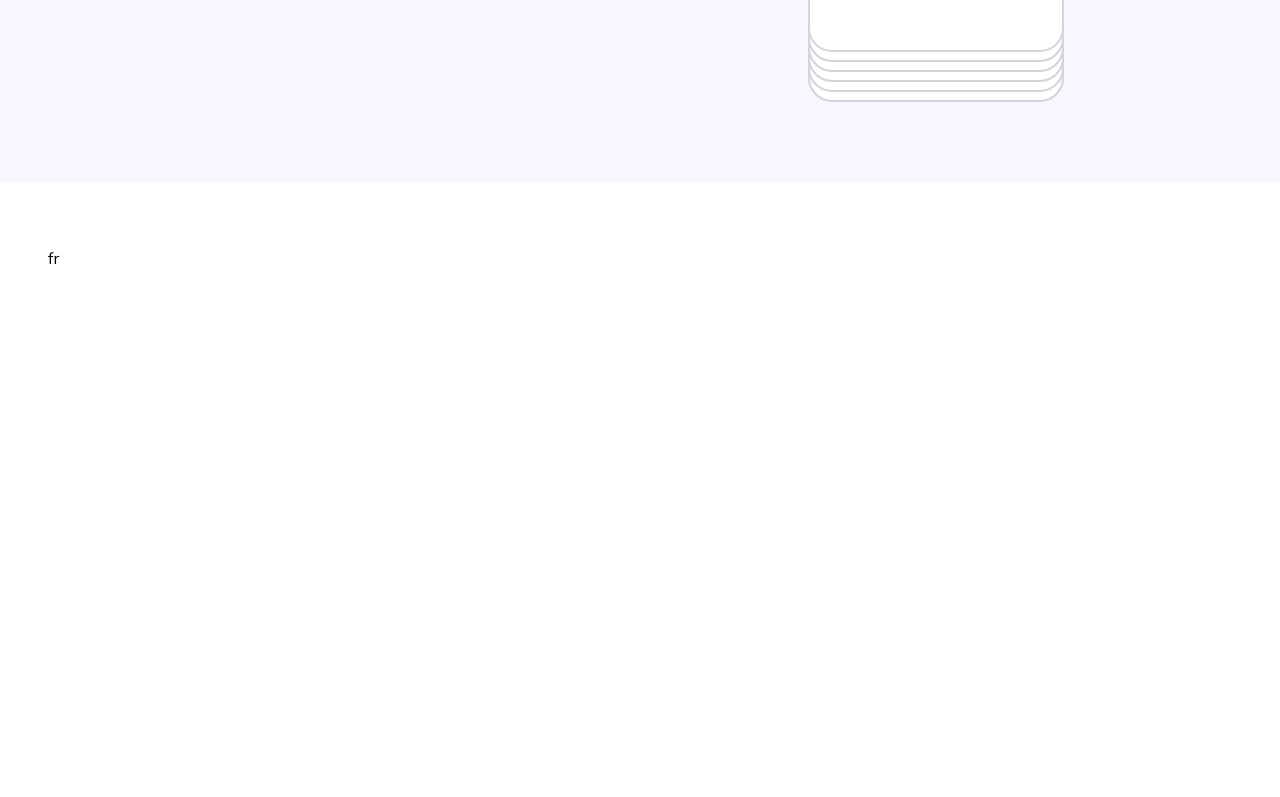
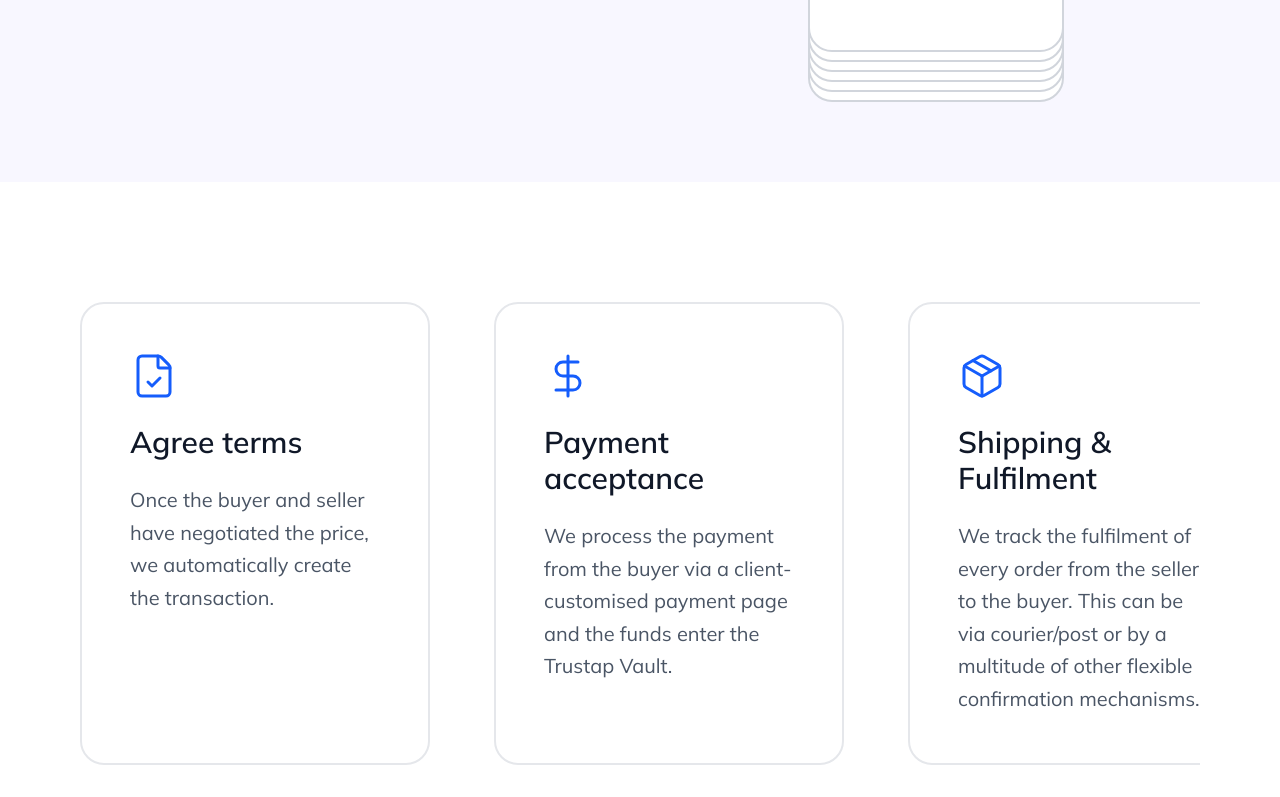
Before and after one commit to SaidislomSaidazimovv/Tasdiq.uz, a React (Vite) app: page / in a window 1280 px wide. Shown: the part 2000-2797 px from the top of the page. Before the commit the page ends 2270 px from the top, so only its background shows below. Built offline with nearby package versions, Linux system fonts and the light colour scheme.

Commit message:
transactionCarousel section added

```diff
--- /dev/null
+++ b/src/components/TransactionCarousel/TransactionCarousel.jsx
@@ -0,0 +1,187 @@
+import React, { useRef, useState } from "react";
+import {
+  FileCheck,
+  DollarSign,
+  Package,
+  ArrowRight,
+  Shield,
+  CheckCircle,
+  Users,
+  CreditCard,
+  Lock,
+  ArrowLeft,
+} from "lucide-react";
+
+const TransactionStepsSection = () => {
+  const [currentIndex, setCurrentIndex] = useState(0);
+  const scrollContainerRef = useRef(null);
+
+  const steps = [
+    {
+      icon: <FileCheck className="w-12 h-12 text-blue-600" strokeWidth={1.5} />,
+      title: "Agree terms",
+      description:
+        "Once the buyer and seller have negotiated the price, we automatically create the transaction.",
+    },
+    {
+      icon: (
+        <DollarSign className="w-12 h-12 text-blue-600" strokeWidth={1.5} />
+      ),
+      title: "Payment acceptance",
+      description:
+        "We process the payment from the buyer via a client-customised payment page and the funds enter the Trustap Vault.",
+    },
+    {
+      icon: <Package className="w-12 h-12 text-blue-600" strokeWidth={1.5} />,
+      title: "Shipping & Fulfilment",
+      description:
+        "We track the fulfilment of every order from the seller to the buyer. This can be via courier/post or by a multitude of other flexible confirmation mechanisms.",
+    },
+    {
+      icon: <Shield className="w-12 h-12 text-blue-600" strokeWidth={1.5} />,
+      title: "Secure Transaction",
+      description:
+        "Every transaction is secured with bank-level encryption and fraud detection systems to protect both buyers and sellers.",
+    },
+    {
+      icon: (
+        <CheckCircle className="w-12 h-12 text-blue-600" strokeWidth={1.5} />
+      ),
+      title: "Verification Process",
+      description:
+        "We verify all parties involved in the transaction to ensure legitimacy and build trust in the marketplace ecosystem.",
+    },
+    {
+      icon: <Users className="w-12 h-12 text-blue-600" strokeWidth={1.5} />,
+      title: "Customer Support",
+      description:
+        "Our dedicated support team is available 24/7 to assist with any questions or issues throughout the transaction process.",
+    },
+    {
+      icon: (
+        <CreditCard className="w-12 h-12 text-blue-600" strokeWidth={1.5} />
+      ),
+      title: "Payment Options",
+      description:
+        "Accept multiple payment methods including credit cards, bank transfers, and digital wallets for maximum convenience.",
+    },
+    {
+      icon: <Lock className="w-12 h-12 text-blue-600" strokeWidth={1.5} />,
+      title: "Escrow Protection",
+      description:
+        "Funds are held securely in escrow until both parties confirm the transaction is complete, ensuring peace of mind.",
+    },
+    {
+      icon: <Package className="w-12 h-12 text-blue-600" strokeWidth={1.5} />,
+      title: "Delivery Confirmation",
+      description:
+        "Track your delivery in real-time and receive instant notifications when the package reaches its destination.",
+    },
+  ];
+
+  const totalGroups = Math.ceil(steps.length / 3);
+
+  const handleNext = () => {
+    if (currentIndex < totalGroups - 1) {
+      const newIndex = currentIndex + 1;
+      setCurrentIndex(newIndex);
+
+      if (scrollContainerRef.current) {
+        const containerWidth = scrollContainerRef.current.offsetWidth;
+        scrollContainerRef.current.scrollTo({
+          left: newIndex * containerWidth,
+          behavior: "smooth",
+        });
+      }
+    }
+  };
+
+  const handlePrev = () => {
+    if (currentIndex > 0) {
+      const newIndex = currentIndex - 1;
+      setCurrentIndex(newIndex);
+
+      if (scrollContainerRef.current) {
+        const containerWidth = scrollContainerRef.current.offsetWidth;
+        scrollContainerRef.current.scrollTo({
+          left: newIndex * containerWidth,
+          behavior: "smooth",
+        });
+      }
+    }
+  };
+
+  return (
+    <div className="mx-auto">
+      <div
+        ref={scrollContainerRef}
+        className="flex gap-16 overflow-x-hidden pb-8 scroll-smooth px-8"
+        style={{ scrollSnapType: "x mandatory" }}
+      >
+        {steps.map((step, index) => (
+          <div
+            key={index}
+            className="flex-shrink-0 w-[calc(33.333%-21.33px)] bg-white rounded-3xl border-2 border-gray-200 p-12"
+            style={{ minWidth: "350px", scrollSnapAlign: "start" }}
+          >
+            <div className="mb-6">{step.icon}</div>
+            <h3 className="text-3xl font-semibold text-gray-900 mb-6">
+              {step.title}
+            </h3>
+            <p className="text-xl text-gray-600 leading-relaxed">
+              {step.description}
+            </p>
+          </div>
+        ))}
+      </div>
+
+      <div className="flex items-center justify-center gap-0 mt-8">
+        {currentIndex > 0 && (
+          <button
+            onClick={handlePrev}
+            className="flex items-center justify-center w-10 h-10 rounded-full hover:bg-gray-100 transition-colors mr-2"
+          >
+            <ArrowLeft className="w-6 h-6 text-gray-600" />
+          </button>
+        )}
+
+        <div className="flex gap-0">
+          {Array.from({ length: totalGroups }).map((_, index) => (
+            <div
+              key={index}
+              className={`h-1.5 transition-all duration-300 ${
+                index === currentIndex ? "w-96 bg-blue-600" : "w-96 bg-gray-300"
+              }`}
+              style={{
+                borderRadius:
+                  index === 0
+                    ? "9999px 0 0 9999px"
+                    : index === totalGroups - 1
+                    ? "0 9999px 9999px 0"
+                    : "0",
+              }}
+            ></div>
+          ))}
+        </div>
+
+        {currentIndex < totalGroups - 1 && (
+          <button
+            onClick={handleNext}
+            className="flex items-center justify-center w-10 h-10 rounded-full hover:bg-gray-100 transition-colors ml-2"
+          >
+            <ArrowRight className="w-6 h-6 text-gray-600" />
+          </button>
+        )}
+      </div>
+
+      <div className="flex justify-center mt-12">
+        <button className="inline-flex items-center gap-2 px-8 py-4 border-2 border-blue-600 text-blue-600 text-lg font-semibold rounded-xl hover:bg-blue-600 hover:text-white transition-all">
+          <span>Learn more</span>
+          <ArrowRight className="w-5 h-5" />
+        </button>
+      </div>
+    </div>
+  );
+};
+
+export default TransactionStepsSection;
--- a/src/pages/Home/Home.jsx
+++ b/src/pages/Home/Home.jsx
@@ -4,6 +4,7 @@ import { ArrowRight } from "lucide-react";
 import HomeAnimationIMage from "../../assets/home_animation.png";
 import TrustedBySection from "../../components/TrustedBy/TrustedBy";
 import DragCards from "../../components/DragCards/DragCards";
+import TransactionStepsCarousel from "../../components/TransactionCarousel/TransactionCarousel";
 
 const TypingText = () => {
   const words = ["Individuals", "Startups", "YOU", "Marketplaces", "eCommerce"];
@@ -234,6 +235,12 @@ const Home = () => {
         <section className="relative w-full bg-[#f8f7ff] py-20 px-8 overflow-hidden">
           <DragCards />
         </section>
+
+        <Container>
+          <section className="relative w-full py-30 px-8 overflow-hidden">
+            <TransactionStepsCarousel />
+          </section>
+        </Container>
       </main>
     </>
   );
```
